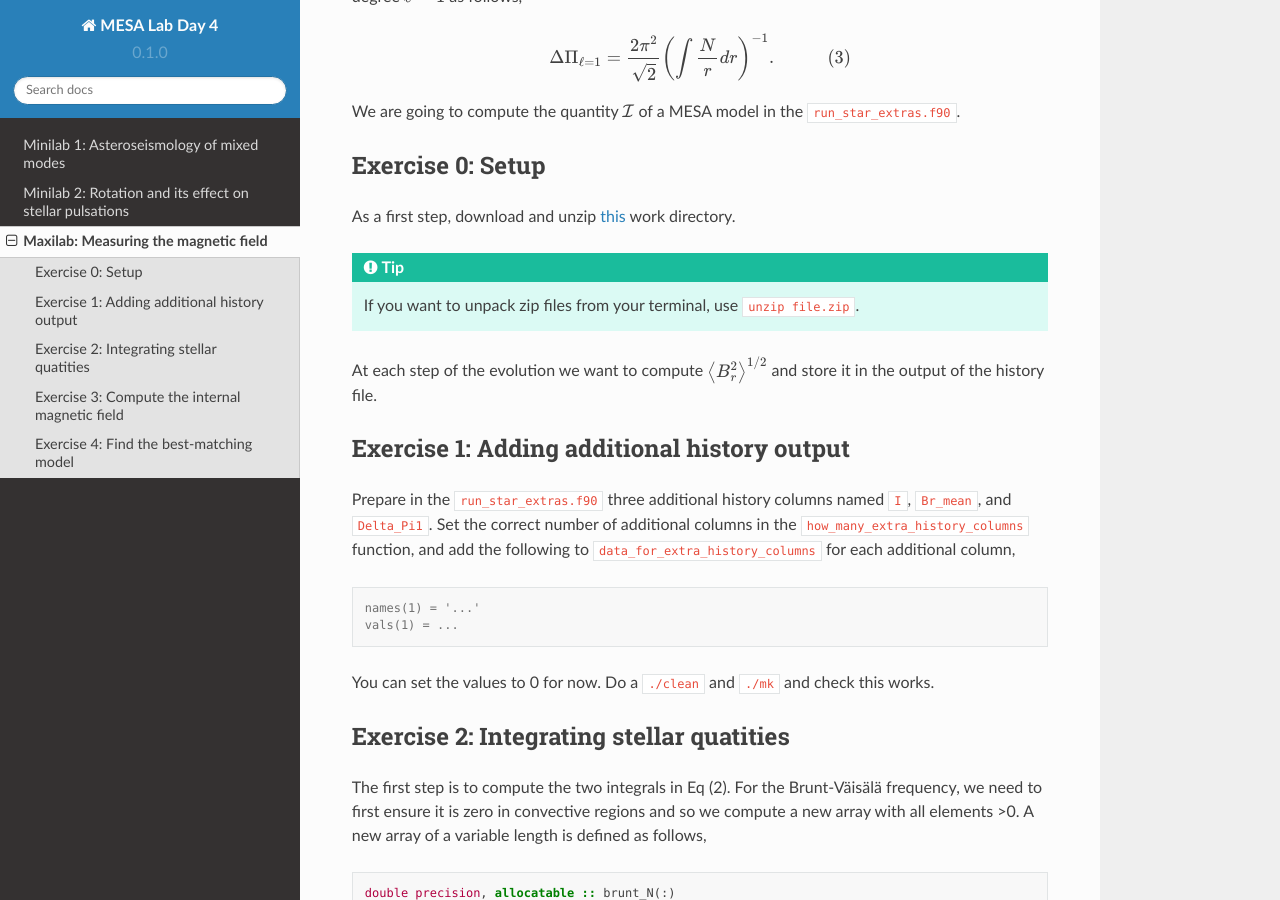
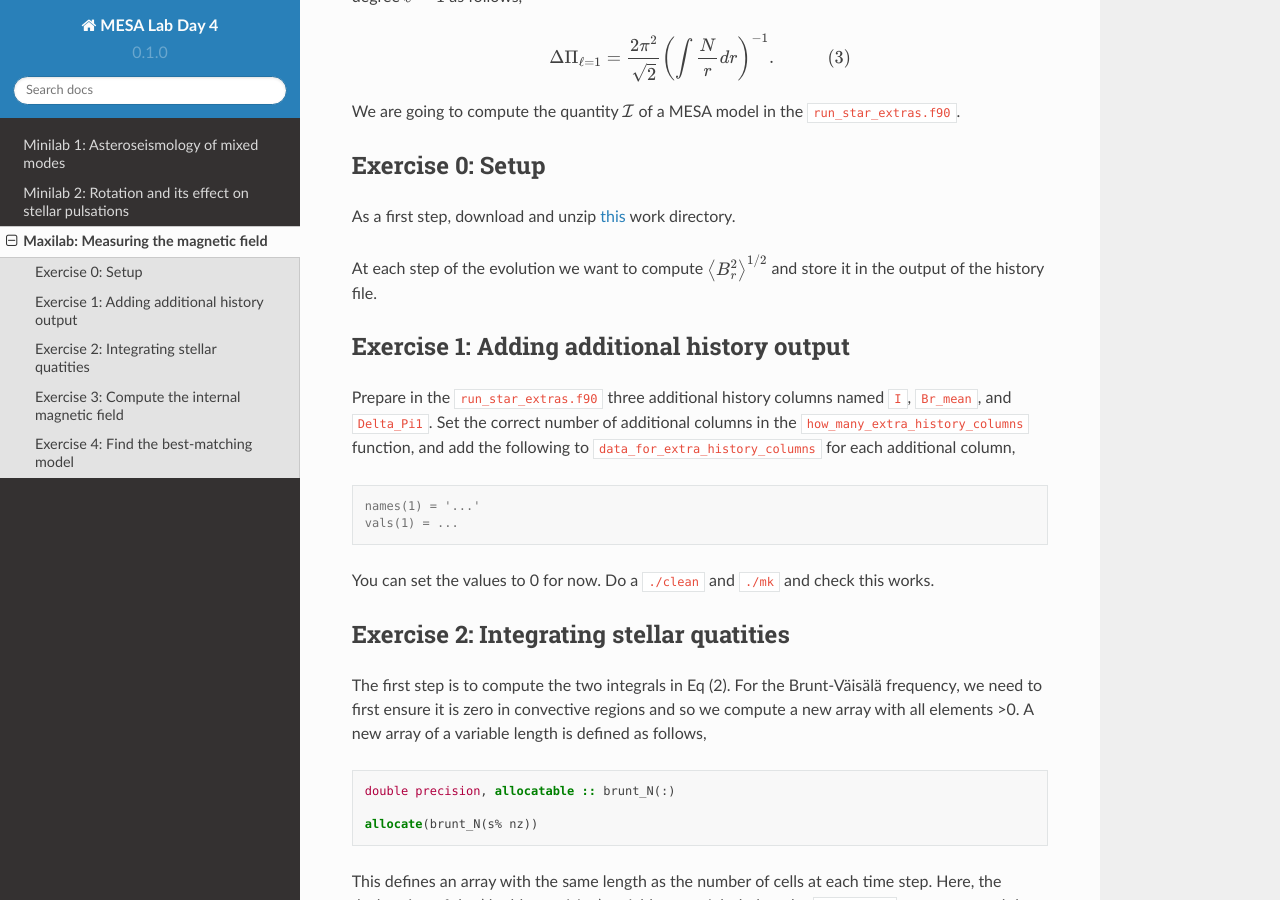
Before and after one commit to mesa-summer-school-2023/mesa-school-bugnet, a Sphinx documentation site: the page built from docs/maxilab.rst, in a window 1280 px wide and 900 px high, scrolled down 696 px. Built offline with Sphinx 7.4.7 and the Read the Docs theme 2.0.0, drawn with Linux system fonts in a browser that asks for light colours.

Commit message:
Update maxilab.rst

```diff
--- a/docs/maxilab.rst
+++ b/docs/maxilab.rst
@@ -29,10 +29,6 @@ Exercise 0: Setup
 --------
 As a first step, download and unzip `this
 <https://github.com/mesa-summer-school-2023/mesa-school-bugnet/blob/main/work_directories/work_maxi.zip>`__ work directory.
-
-.. tip::
-
-    If you want to unpack zip files from your terminal, use ``unzip file.zip``.
 
 At each step of the evolution we want to compute :math:`\left< B_r^2\right>^{1/2}` and store it in the output of the history file.
 
```
